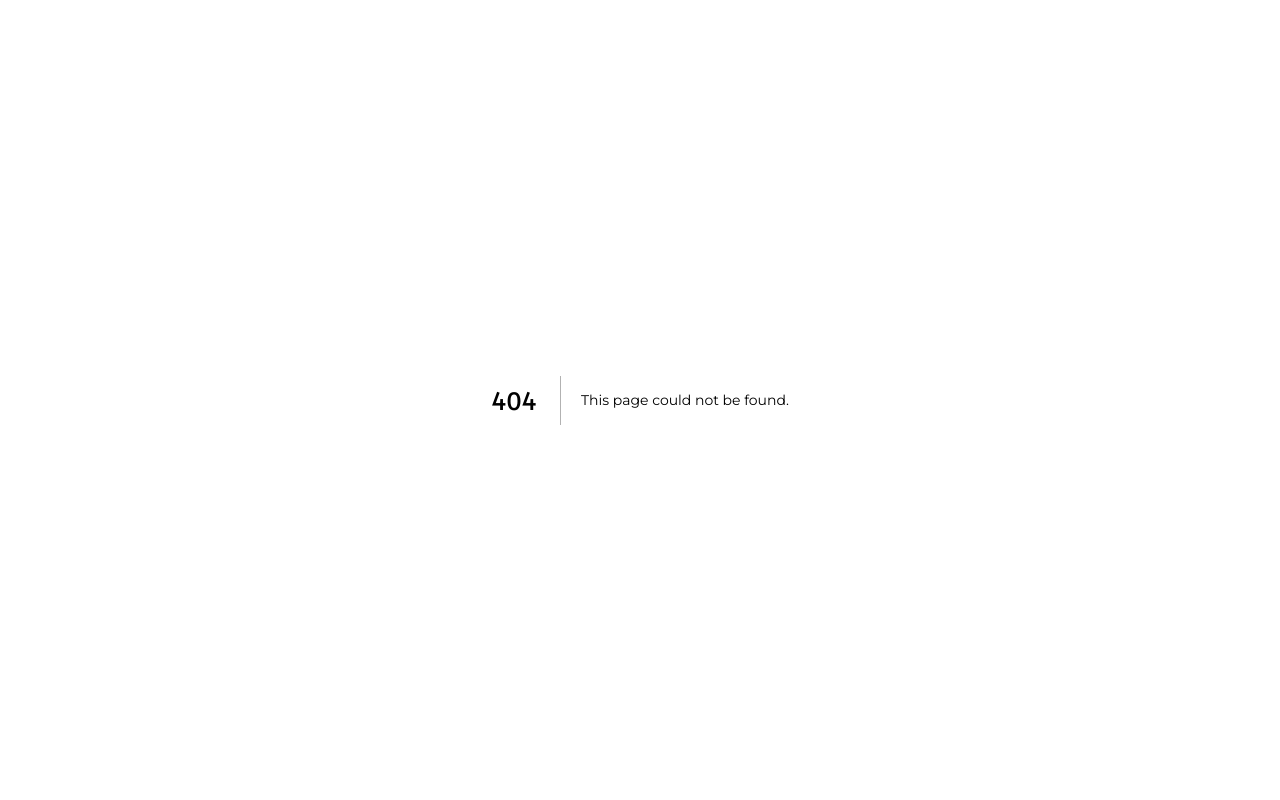
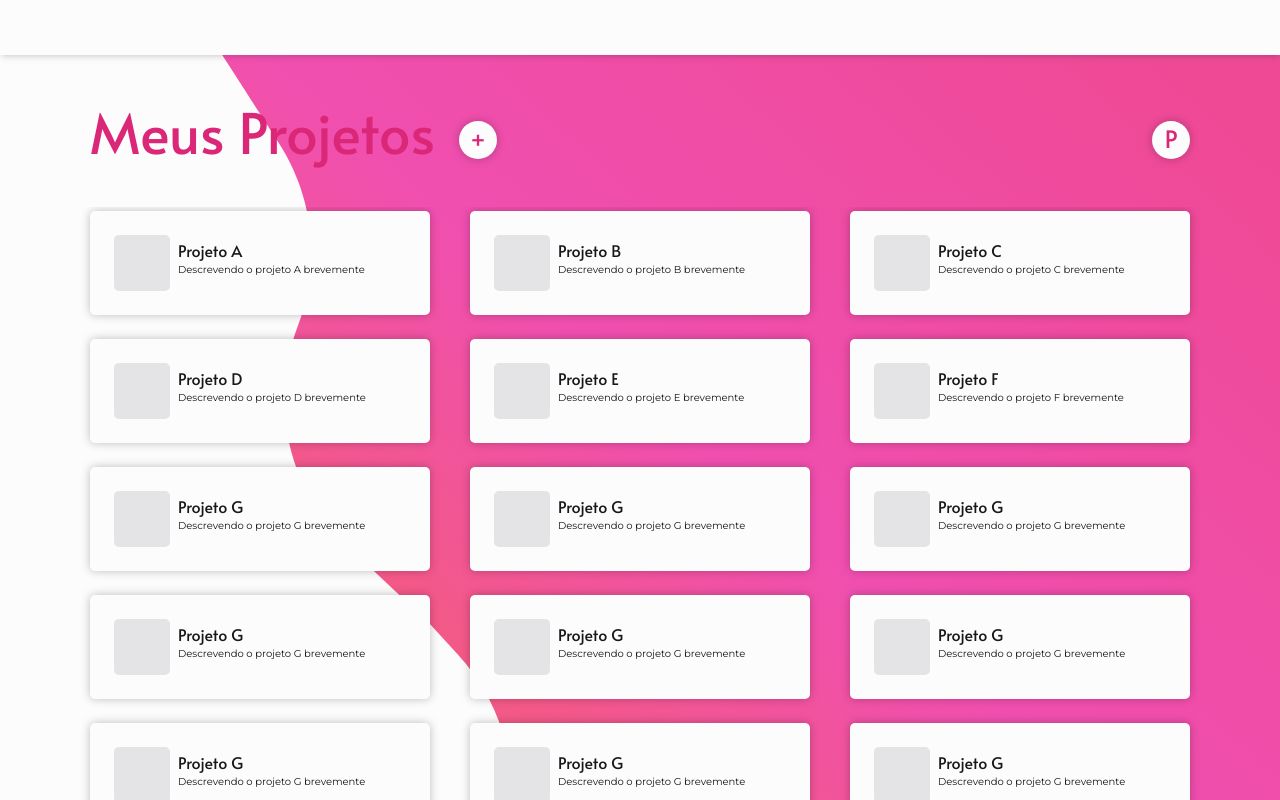
Before and after one commit to Jonatass06/gerenciador, a Next.js app: page /projetos in a window 1280 px wide. Before the commit this address had no page. Built offline with nearby package versions, Linux system fonts and the light colour scheme.

Commit message:
Pagina de Projetos

```diff
--- /dev/null
+++ b/components/BarraSuperior.jsx
@@ -0,0 +1,17 @@
+import Pesquisa from "./Pesquisa";
+
+export default function BarraSuperior(props) {
+    return (
+        <div className="w-[1100px] flex justify-between my-12 h-min items-end">
+            <div className=" flex items-end text-start gap-6">
+                <h1 className=" text-pink-600 leading-none ">{props.titulo}</h1>
+                {props.adicionar && <button className="bg-white rounded-full h-[38px] shadow-pre w-[38px] relative flex items-center justify-center" >
+                    <p className=" text-pink-600 font-alata text-[24px] absolute top-0 right-0 left-0 bottom-0">+</p>
+                </button>}
+            </div>
+            <div>
+                {props.pesquisar && <Pesquisa></Pesquisa>}
+            </div>
+        </div>
+    )
+}
--- /dev/null
+++ b/components/Pesquisa.jsx
@@ -0,0 +1,17 @@
+import { useState } from "react"
+
+export default function Pesquisa() {
+    const [pesquisando, setPesquisando] = useState(false)
+    return (
+        <div className="flex gap-2 items-center relative">
+            {
+                pesquisando && <input type="text" onBlur={() => setPesquisando(false)}
+                    className="w-[600px] absolute h-[50px] right-12 shadow-pre border-b-2 border-pink-500 rounded-md" />
+            }
+            <button className="bg-white rounded-full  h-[38px] shadow-pre w-[38px] relative flex items-center justify-center"
+                onClick={() => setPesquisando(true)}>
+                <p className=" text-pink-600 font-alata text-[24px] absolute top-0 right-0 left-0 bottom-0">P</p>
+            </button>
+        </div>
+    )
+}
--- a/components/Projeto.jsx
+++ b/components/Projeto.jsx
@@ -6,7 +6,7 @@ export default function Projeto(props){
     const [emCima, setEmCima] = useState(false);
 
     return (
-        <div className="flex flex-col p-6 shadow-pre m-5 mt-1 bg-white rounded-[5px] w-[340px] "
+        <div className="flex flex-col p-6 shadow-pre m-5 mt-1 h-min bg-white rounded-[5px] w-[340px] "
         onMouseEnter={() =>{setEmCima(true)}} onMouseLeave={() =>{setEmCima(false)}} >
             <div className="flex gap-2 flex-1 items-center">
                 <div className="bg-zinc-200 h-14 w-14 rounded-[5px]"></div>
--- /dev/null
+++ b/components/SVGPaginaProjetos.jsx
@@ -0,0 +1,18 @@
+import { useState } from "react";
+
+export default function SVGPaginaProjetos() {
+    const [primary, setPrimary] = useState("#EF4996");
+    const [secondary, setSecondary] = useState("#FE7A08");
+    return (
+        <svg xmlns="http://www.w3.org/2000/svg" width="1147" height="928" viewBox="0 0 1147 928" fill="none"  className='fixed z-[998] right-0'>
+            <path d="M53.7547 0L1147 40.1058V1200.09L0 1215L207.161 1130.97C248.205 1114.32 275.057 1074.45 275.057 1030.16C275.057 1003.49 284.848 977.758 302.572 957.839L327.062 930.315C397.083 851.622 396.309 732.74 325.271 654.965L295.302 622.154L215.352 547.002C155.196 490.455 135.223 403.138 164.813 326.062C188.033 265.579 181.027 197.648 145.951 143.177L53.7547 0Z" fill="url(#paint0_linear_1020_10304)" />
+            <defs>
+                <linearGradient id="paint0_linear_1020_10304" x1="1062.97" y1="37.9687" x2="-325.584" y2="1574.25" gradientUnits="userSpaceOnUse">
+                    <stop offset="0.0208333" stopColor={primary} />
+                    <stop offset="0.304639" stopColor="#F04FB0" />
+                    <stop offset="0.947917" stopColor= {secondary} />
+                </linearGradient>
+            </defs>
+        </svg>
+    )
+}
--- a/data/projetos.js
+++ b/data/projetos.js
@@ -87,6 +87,168 @@ const projetos = [
       { nome: "Grupo 2", foto: "" },
     ],
   },
+  {
+    nome: "Projeto G",
+    descricao: "Descrevendo o projeto G brevemente",
+    porcentagem: 5,
+    grupos: [
+      { nome: "Grupo 1", foto: "" },
+      { nome: "Grupo 2", foto: "" },
+    ],
+  },
+  {
+    nome: "Projeto G",
+    descricao: "Descrevendo o projeto G brevemente",
+    porcentagem: 5,
+    grupos: [
+      { nome: "Grupo 1", foto: "" },
+      { nome: "Grupo 2", foto: "" },
+    ],
+  },
+  {
+    nome: "Projeto G",
+    descricao: "Descrevendo o projeto G brevemente",
+    porcentagem: 5,
+    grupos: [
+      { nome: "Grupo 1", foto: "" },
+      { nome: "Grupo 2", foto: "" },
+    ],
+  },
+  {
+    nome: "Projeto G",
+    descricao: "Descrevendo o projeto G brevemente",
+    porcentagem: 5,
+    grupos: [
+      { nome: "Grupo 1", foto: "" },
+      { nome: "Grupo 2", foto: "" },
+    ],
+  },
+  {
+    nome: "Projeto G",
+    descricao: "Descrevendo o projeto G brevemente",
+    porcentagem: 5,
+    grupos: [
+      { nome: "Grupo 1", foto: "" },
+      { nome: "Grupo 2", foto: "" },
+    ],
+  },
+  {
+    nome: "Projeto G",
+    descricao: "Descrevendo o projeto G brevemente",
+    porcentagem: 5,
+    grupos: [
+      { nome: "Grupo 1", foto: "" },
+      { nome: "Grupo 2", foto: "" },
+    ],
+  },
+  {
+    nome: "Projeto G",
+    descricao: "Descrevendo o projeto G brevemente",
+    porcentagem: 5,
+    grupos: [
+      { nome: "Grupo 1", foto: "" },
+      { nome: "Grupo 2", foto: "" },
+    ],
+  },
+  {
+    nome: "Projeto G",
+    descricao: "Descrevendo o projeto G brevemente",
+    porcentagem: 5,
+    grupos: [
+      { nome: "Grupo 1", foto: "" },
+      { nome: "Grupo 2", foto: "" },
+    ],
+  },
+  {
+    nome: "Projeto G",
+    descricao: "Descrevendo o projeto G brevemente",
+    porcentagem: 5,
+    grupos: [
+      { nome: "Grupo 1", foto: "" },
+      { nome: "Grupo 2", foto: "" },
+    ],
+  },
+  {
+    nome: "Projeto G",
+    descricao: "Descrevendo o projeto G brevemente",
+    porcentagem: 5,
+    grupos: [
+      { nome: "Grupo 1", foto: "" },
+      { nome: "Grupo 2", foto: "" },
+    ],
+  },
+  {
+    nome: "Projeto G",
+    descricao: "Descrevendo o projeto G brevemente",
+    porcentagem: 5,
+    grupos: [
+      { nome: "Grupo 1", foto: "" },
+      { nome: "Grupo 2", foto: "" },
+    ],
+  },
+  {
+    nome: "Projeto G",
+    descricao: "Descrevendo o projeto G brevemente",
+    porcentagem: 5,
+    grupos: [
+      { nome: "Grupo 1", foto: "" },
+      { nome: "Grupo 2", foto: "" },
+    ],
+  },
+  {
+    nome: "Projeto G",
+    descricao: "Descrevendo o projeto G brevemente",
+    porcentagem: 5,
+    grupos: [
+      { nome: "Grupo 1", foto: "" },
+      { nome: "Grupo 2", foto: "" },
+    ],
+  },
+  {
+    nome: "Projeto G",
+    descricao: "Descrevendo o projeto G brevemente",
+    porcentagem: 5,
+    grupos: [
+      { nome: "Grupo 1", foto: "" },
+      { nome: "Grupo 2", foto: "" },
+    ],
+  },
+  {
+    nome: "Projeto G",
+    descricao: "Descrevendo o projeto G brevemente",
+    porcentagem: 5,
+    grupos: [
+      { nome: "Grupo 1", foto: "" },
+      { nome: "Grupo 2", foto: "" },
+    ],
+  },
+  {
+    nome: "Projeto G",
+    descricao: "Descrevendo o projeto G brevemente",
+    porcentagem: 5,
+    grupos: [
+      { nome: "Grupo 1", foto: "" },
+      { nome: "Grupo 2", foto: "" },
+    ],
+  },
+  {
+    nome: "Projeto G",
+    descricao: "Descrevendo o projeto G brevemente",
+    porcentagem: 5,
+    grupos: [
+      { nome: "Grupo 1", foto: "" },
+      { nome: "Grupo 2", foto: "" },
+    ],
+  },
+  {
+    nome: "Projeto G",
+    descricao: "Descrevendo o projeto G brevemente",
+    porcentagem: 5,
+    grupos: [
+      { nome: "Grupo 1", foto: "" },
+      { nome: "Grupo 2", foto: "" },
+    ],
+  },
 ];
 
 export default projetos;
--- a/pages/api/hello.js
+++ /dev/null
@@ -1,5 +0,0 @@
-// Next.js API route support: https://nextjs.org/docs/api-routes/introduction
-
-export default function handler(req, res) {
-  res.status(200).json({ name: 'John Doe' })
-}
--- /dev/null
+++ b/pages/projetos.jsx
@@ -0,0 +1,36 @@
+
+import projetos from "@/data/projetos";
+import Header from "../components/Header";
+import Projeto from "@/components/Projeto";
+import tarefas from "@/data/tarefas-do-dia";
+import Tarefa from "@/components/Tarefa";
+import SVGPaginaProjetos from "@/components/SVGPaginaProjetos";
+import Pesquisa from "@/components/Pesquisa";
+import BarraSuperior from "@/components/BarraSuperior";
+
+
+export default function Home() {
+
+  return (
+    <div className="bg-white w-screen h-screen">
+      <SVGPaginaProjetos></SVGPaginaProjetos>
+      <div className='fundo h-screen w-screen fixed z-[999] justify-center'>
+        <Header setPrimary={(v => { setPrimary(v) })} setSecondary={(v => { setSecondary(v) })}></Header>
+        <div className="w-screen flex justify-center">
+          <BarraSuperior adicionar pesquisar titulo={"Meus Projetos"}></BarraSuperior>
+          </div>
+        <div className='flex items-center justify-center'>
+          <div className="flex flex-col items-start justify-start gap-6 h-[680px]">
+            <div className="overflow-y-scroll w-[1140px] flex-wrap flex max-h-[660px]">
+              {projetos.map(projeto => {
+                return <Projeto nome={projeto.nome} descricao={projeto.descricao} grupos={projeto.grupos}
+                  porcentagem={projeto.porcentagem} key={projetos.indexOf(projeto)}></Projeto>
+              })}
+            </div>
+          </div>
+        </div>
+      </div>
+    </div>
+
+  )
+}
```
